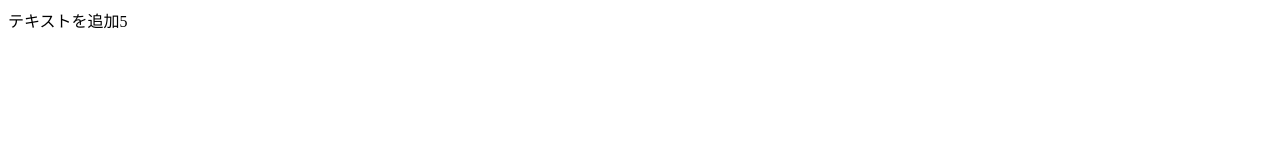
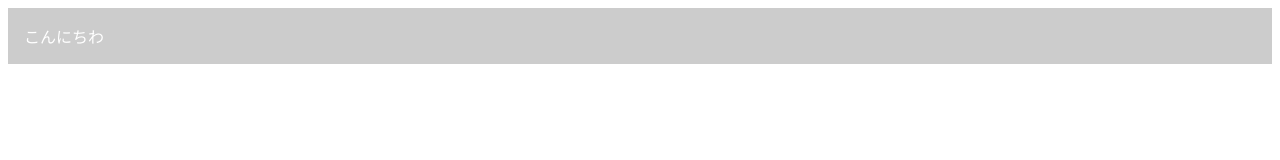
Before and after one commit to bu-oda/ui, a plain HTML site: page index.html in a window 1280 px wide. Drawn offline with Linux system fonts and the light colour scheme.

Commit message:
no message

```diff
--- a/index.html
+++ b/index.html
@@ -1,12 +1,20 @@
-<!DOCTYPE html>
 <html>
 <head>
 <meta http-equiv="content-language" content="ja">
 <meta charset="UTF-8">
-<meta name="robots" content="noindex,nofollow">
-<title>UI Designer</title>
+<title>sass test</title>
+<style>
+div{
+	background:#000;
+}
+p{
+	padding:16px;
+	background:#ccc;
+	color:#fff;
+}
+</style>
 </head>
 <body>
-  テキストを追加5
+<div><p>こんにちわ</p></div>
 </body>
 </html>
```
